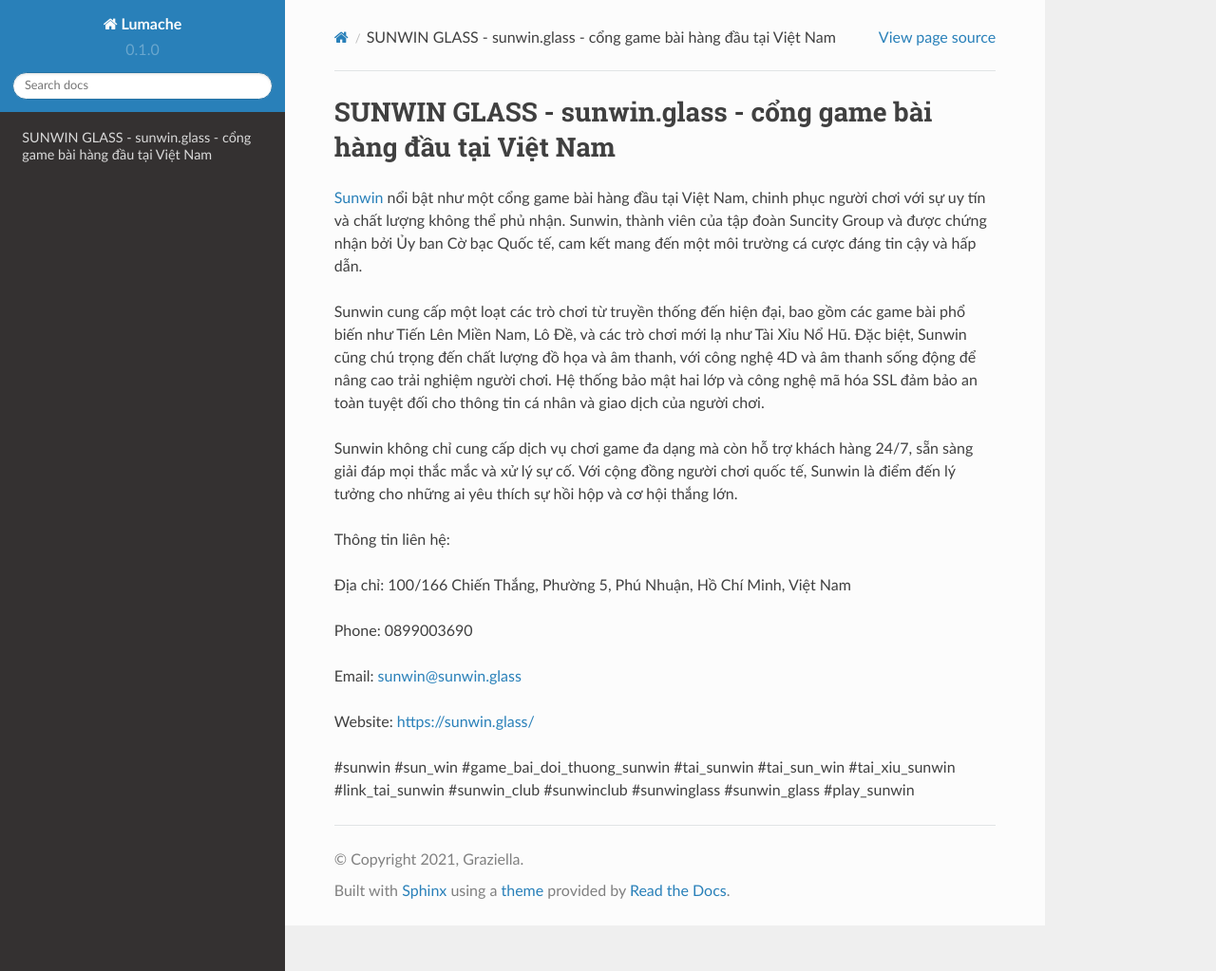
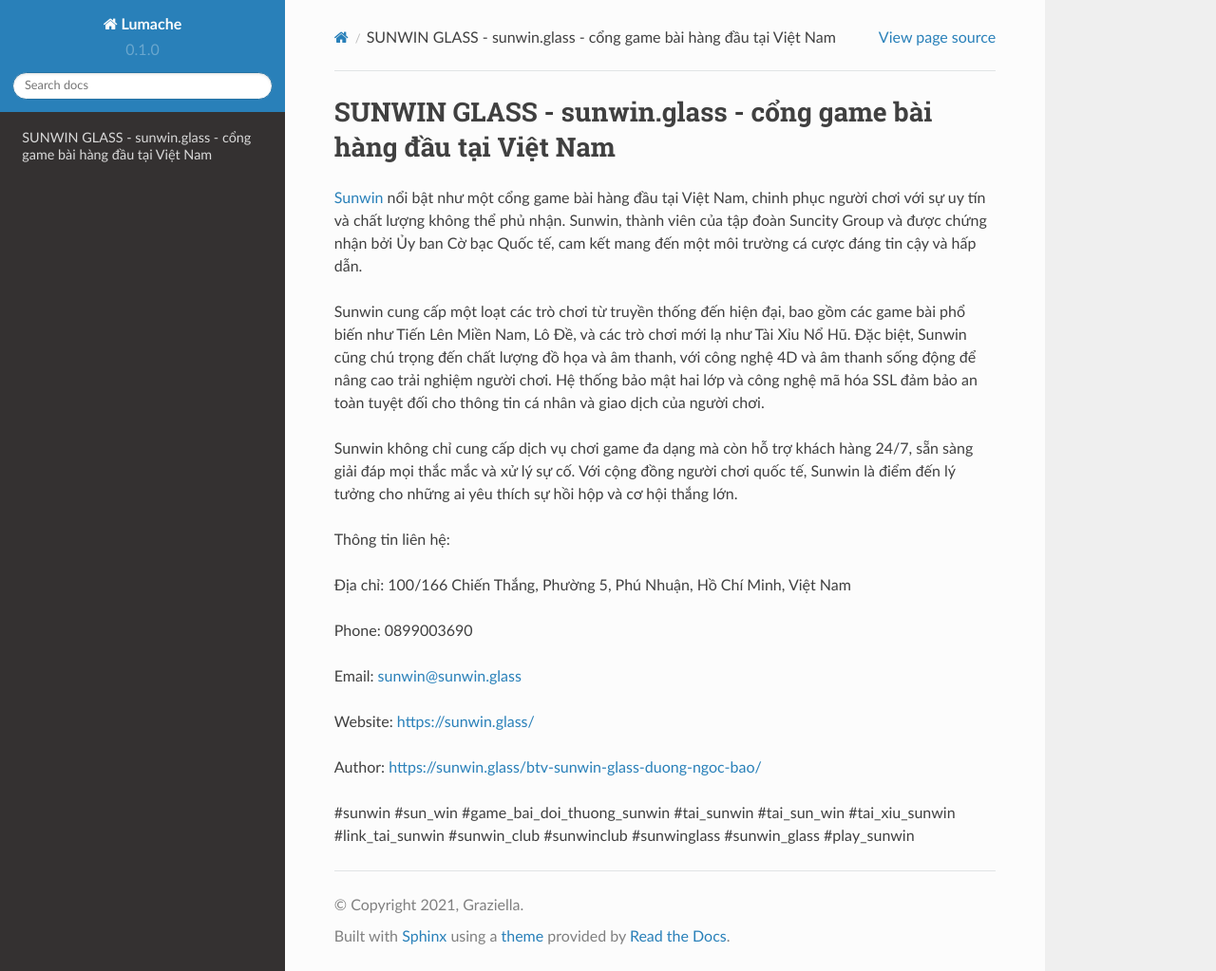
Before and after one commit to vqtranquocthuan424/sunwinglass, a Sphinx documentation site: the page built from docs/source/index.rst, in a window 1280 px wide and 1023 px high. Shown: the whole window at 95% size. Built offline with Sphinx 7.4.7 and the Read the Docs theme 2.0.0, drawn with Linux system fonts in a browser that asks for light colours; part of the change alters nothing that is shown.

Commit message:
Update index.rst

```diff
--- a/docs/source/index.rst
+++ b/docs/source/index.rst
@@ -17,4 +17,6 @@ Email: sunwin@sunwin.glass
 
 Website: https://sunwin.glass/
 
+Author: https://sunwin.glass/btv-sunwin-glass-duong-ngoc-bao/
+
 #sunwin #sun_win #game_bai_doi_thuong_sunwin #tai_sunwin #tai_sun_win #tai_xiu_sunwin #link_tai_sunwin #sunwin_club #sunwinclub #sunwinglass #sunwin_glass #play_sunwin
```
